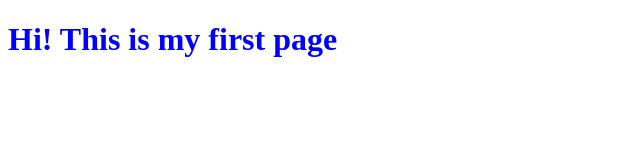
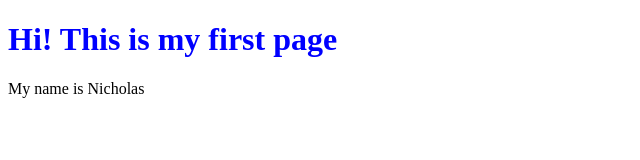
Before and after one commit to nicho0511/nicho0511.github.io, a plain HTML site: page index.html in a window 1280 px wide. Shown: the whole page, without its empty margins (0-640 px from the left). Drawn offline with Linux system fonts and the light colour scheme.

Commit message:
add name

```diff
--- a/index.html
+++ b/index.html
@@ -9,6 +9,7 @@
 	</style>
 </head>
 <body>
-<h1>Hi! This is my first page</h1>
+	<h1>Hi! This is my first page</h1>
+	<div>My name is Nicholas</div>
 </body>
 </html>
```
